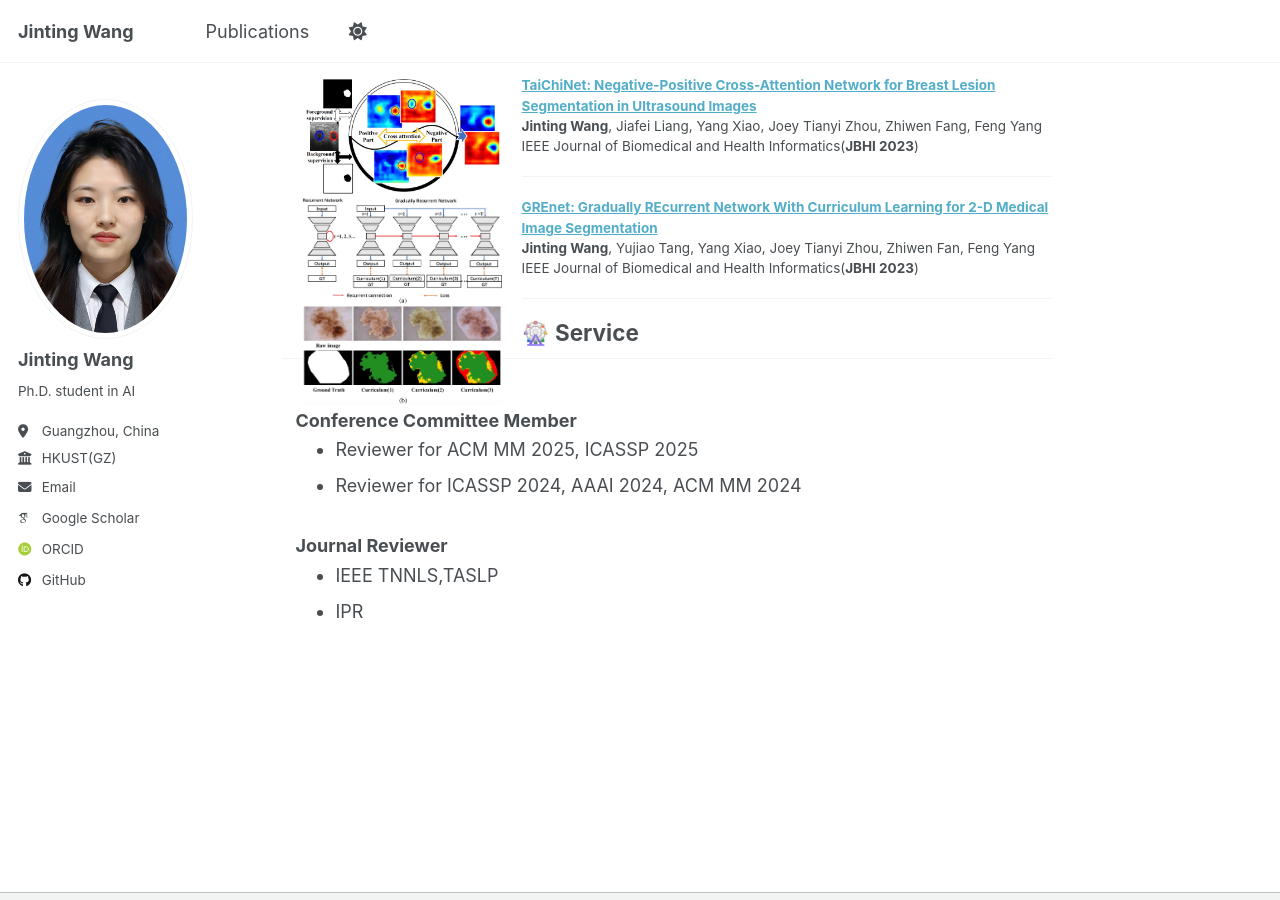
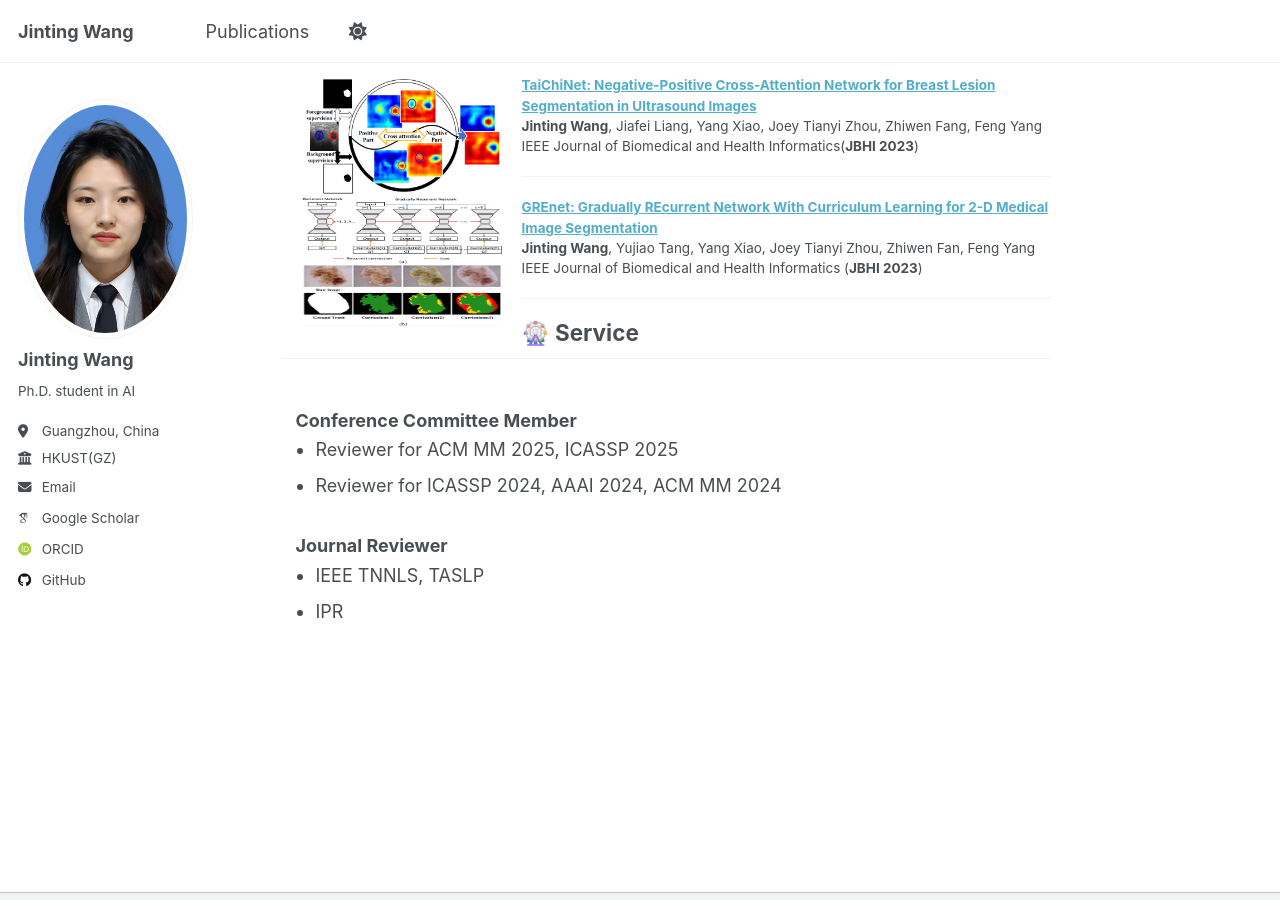
Before and after one commit to beria-moon/Beria.github.io, a Jekyll site: the page built from _pages/about.md, in a window 1280 px wide and 900 px high, scrolled down 1237 px. Built offline with Jekyll 4.4.1, drawn with Linux system fonts in a browser that asks for light colours; some web fonts are replaced.

Commit message:
Update about.md

```diff
--- a/_pages/about.md
+++ b/_pages/about.md
@@ -83,28 +83,34 @@ TaiChiNet: Negative-Positive Cross-Attention Network for Breast Lesion Segmentat
 <hr style="margin-top: 20px; margin-bottom: 20px;">
 
 <dl>
-  <dt><img align="left" width="200"
-hspace="20" wspace="20" src="images/GREnet.jpg">
-</dt>
-<dd><a href="https://ieeexplore.ieee.org/abstract/document/10026671"><strong>
-GREnet: Gradually REcurrent Network With Curriculum Learning for 2-D Medical Image Segmentation
-</strong></a></dd>
-<dd><strong>Jinting Wang</strong>, Yujiao Tang, Yang Xiao, Joey Tianyi Zhou, Zhiwen Fan, Feng Yang</dd>
-<dd>  <strong class="First"></strong> IEEE Journal of Biomedical and Health Informatics(<strong>JBHI 2023</strong>)</dd>
+  <dt>
+    <img align="left" width="200" style="height:130px;" hspace="20" src="images/GREnet.jpg">
+  </dt>
+  <dd>
+    <a href="https://ieeexplore.ieee.org/abstract/document/10026671">
+      <strong>GREnet: Gradually REcurrent Network With Curriculum Learning for 2-D Medical Image Segmentation</strong>
+    </a>
+  </dd>
+  <dd><strong>Jinting Wang</strong>, Yujiao Tang, Yang Xiao, Joey Tianyi Zhou, Zhiwen Fan, Feng Yang</dd>
+  <dd><strong class="First"></strong> IEEE Journal of Biomedical and Health Informatics (<strong>JBHI 2023</strong>)</dd>
 </dl>
+
 <hr style="margin-top: 20px; margin-bottom: 20px;">
 
 
 <h2 style="margin: 15px 0 5px 0;">🎡 Service</h2>
 <div style="padding: 10px; width: 99%; margin: 5px auto;">
-<h3 style="margin-bottom: 5px;">Conference Committee Member</h3>
-  <ul style="margin: 0;">
+
+  <h3 style="margin-bottom: 5px;">Conference Committee Member</h3>
+  <ul style="margin: 0 0 10px 20px; padding: 0;">
     <li>Reviewer for ACM MM 2025, ICASSP 2025</li>
     <li>Reviewer for ICASSP 2024, AAAI 2024, ACM MM 2024</li>
   </ul>
-<h3 style="margin-bottom: 5px;">Journal Reviewer</h3>
-  <ul style="margin: 0;">
-    <li>IEEE TNNLS,TASLP </li>
+
+  <h3 style="margin-bottom: 5px;">Journal Reviewer</h3>
+  <ul style="margin: 0 0 0 20px; padding: 0;">
+    <li>IEEE TNNLS, TASLP</li>
     <li>IPR</li>
   </ul>
+
 </div>
```
